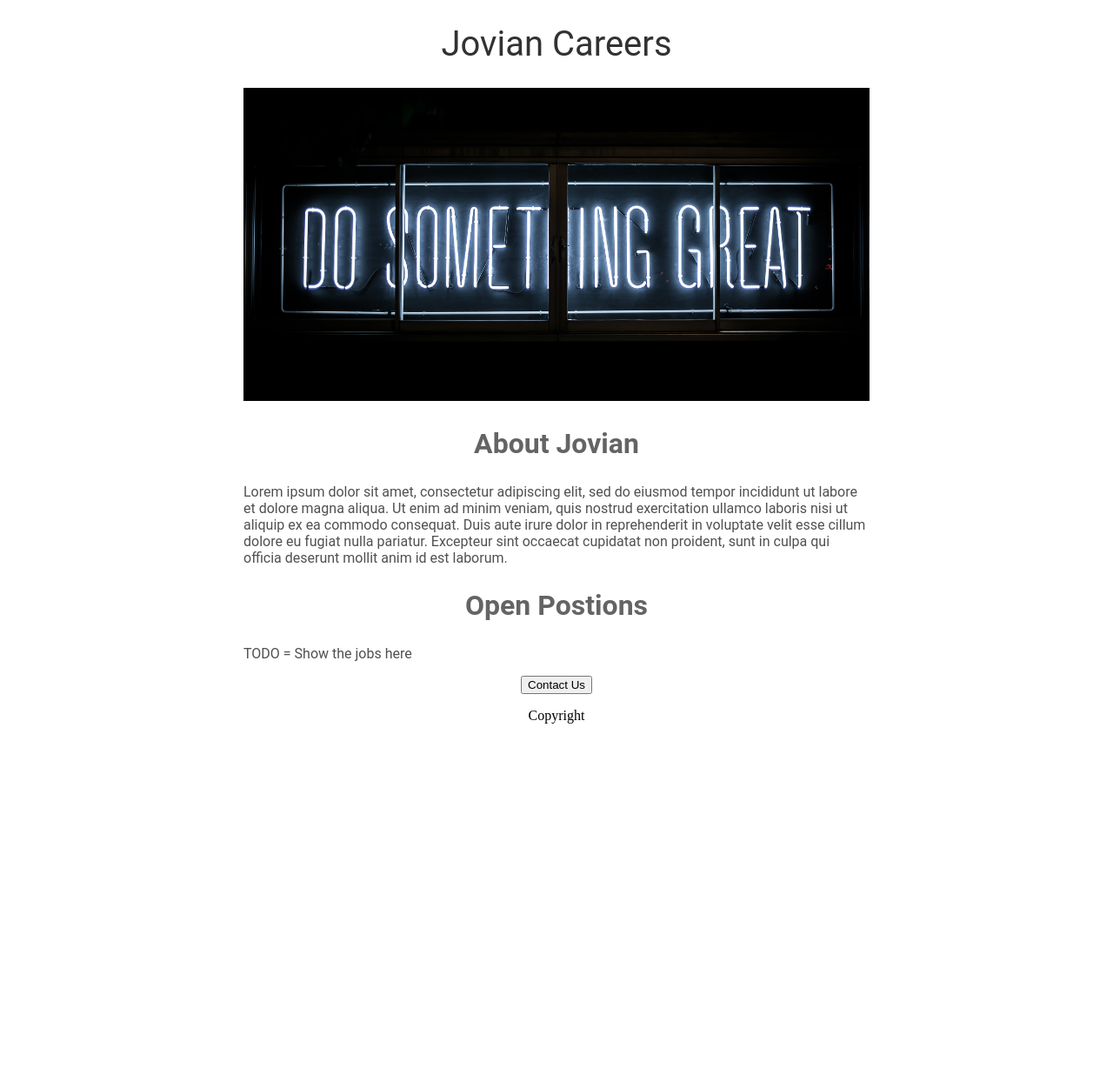
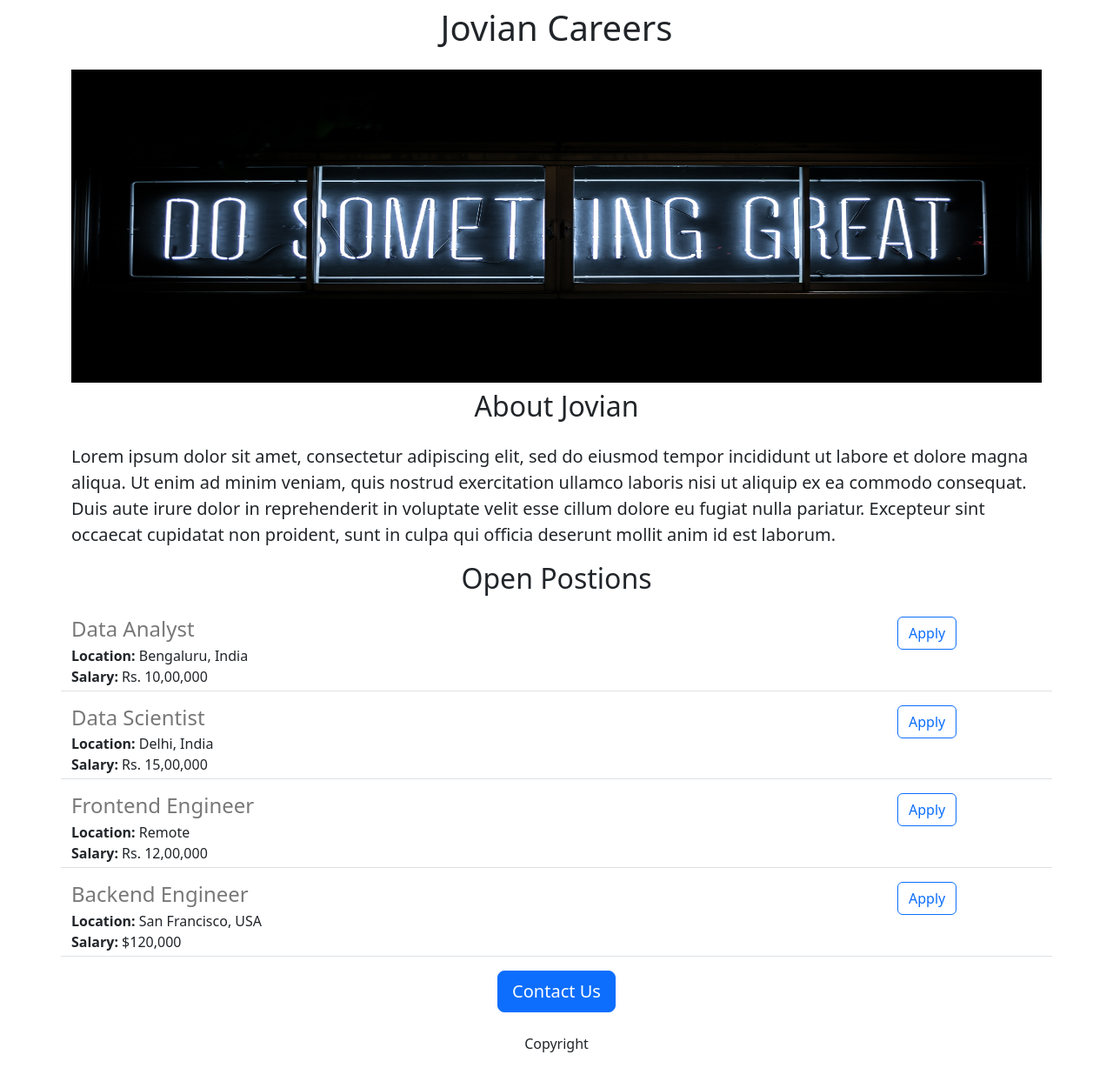
Before and after one commit to jasemp/careers-website, a Flask app: page / in a window 1280 px wide. Shown: the whole page at 87% size. Before the commit the page ends 832 px from the top, so only its background shows below. Run offline with Flask 3, Linux system fonts and the light colour scheme.

Commit message:
jobs listed

```diff
--- a/app.py
+++ b/app.py
@@ -1,13 +1,39 @@
-from flask import Flask, render_template
+from flask import Flask, render_template, jsonify
 
 app = Flask(__name__)
+
+JOBS = [{
+  'id': 1,
+  'title': 'Data Analyst',
+  'location': 'Bengaluru, India',
+  'salary': 'Rs. 10,00,000'
+}, {
+  'id': 2,
+  'title': 'Data Scientist',
+  'location': 'Delhi, India',
+  'salary': 'Rs. 15,00,000'
+}, {
+  'id': 3,
+  'title': 'Frontend Engineer',
+  'location': 'Remote',
+  'salary': 'Rs. 12,00,000'
+}, {
+  'id': 4,
+  'title': 'Backend Engineer',
+  'location': 'San Francisco, USA',
+  'salary': '$120,000'
+}]
 
 
 @app.route("/")
 def hello_world():
-  return render_template('home.html')
+  return render_template('home.html', jobs=JOBS, company_name="Jovian")
 
 
-print(__name__)
+@app.route("/api/jobs")
+def list_jobs():
+  return jsonify(JOBS)
+
+
 if __name__ == "__main__":
   app.run(host='0.0.0.0', debug=True)
--- a/templates/home.html
+++ b/templates/home.html
@@ -1,53 +1,32 @@
 <!DOCTYPE html>
 <html>
   <head>
+    <meta charset="utf-8">
+    <meta name="viewport" content="width=device-width, initial-scale=1">
     <title>Jovian Careers</title>
+    <link href="https://cdn.jsdelivr.net/npm/bootstrap@5.3.1/dist/css/bootstrap.min.css" rel="stylesheet" integrity="sha384-4bw+/aepP/YC94hEpVNVgiZdgIC5+VKNBQNGCHeKRQN+PtmoHDEXuppvnDJzQIu9" crossorigin="anonymous">
     <style>
-      h1 {
-        font-size: 40px;
-        font-family: Roboto;
-        font-weight: normal;
-        color: rgb(50,50,50);
-        text-align: center
+      #banner {
+        height: 360px;
+        width: 100%;
       }
-
-      #banner {
-        width: 100%;
-        height: 360px;
-        object-fit: cover
-      }
-
-      h2 {
-        font-family: Roboto;
-        font-size: 32px;
-        color: rgb(100, 100, 100);
-        text-align: center
-      }
-
-      .bodytext {
-        font-family: Roboto;
-        color: rgb(80, 80, 80);
-      }
-
-      #container {
-        max-width: 720px;
-        margin: 0 auto 0 auto;
-      }
-
-
     </style>
   </head>
   <body>
-    <div id = "container">
-        <h1>Jovian Careers</h1>
-        <img id="banner" src="./static/banner.jpg">
-        <h2>About Jovian</h2>
-        <p class="bodytext">Lorem ipsum dolor sit amet, consectetur adipiscing elit, sed do eiusmod tempor incididunt ut labore et dolore magna aliqua. Ut enim ad minim veniam, quis nostrud exercitation ullamco laboris nisi ut aliquip ex ea commodo consequat. Duis aute irure dolor in reprehenderit in voluptate velit esse cillum dolore eu fugiat nulla pariatur. Excepteur sint occaecat cupidatat non proident, sunt in culpa qui officia deserunt mollit anim id est laborum.</p>
-        <h2>Open Postions</h2>
-        <p class="bodytext">TODO = Show the jobs here</p>
-        <div style="text-align:center;">
-          <button>Contact Us</button>
-          <p>Copyright</p>
+    <div class="container">
+        <h1 class="text-center mt-2 mb-4">{{company_name}} Careers</h1>
+        <img class="img-fluid" id="banner" src="./static/banner.jpg">
+        <h2 class="text-center mt-2 mb-4">About Jovian</h2>
+        <p class="lead">Lorem ipsum dolor sit amet, consectetur adipiscing elit, sed do eiusmod tempor incididunt ut labore et dolore magna aliqua. Ut enim ad minim veniam, quis nostrud exercitation ullamco laboris nisi ut aliquip ex ea commodo consequat. Duis aute irure dolor in reprehenderit in voluptate velit esse cillum dolore eu fugiat nulla pariatur. Excepteur sint occaecat cupidatat non proident, sunt in culpa qui officia deserunt mollit anim id est laborum.</p>
+        <h2 class="text-center mt-2 mb-4">Open Postions</h2>
+        <div>
+          {% for job in jobs %}
+            {% include 'jobitem.html' %}
+          {% endfor %}
+        </div>
+        <div class="text-center">
+          <button class="btn btn-primary btn-lg">Contact Us</button>
+          <p class="mt-4">Copyright</p>
         </div>
     </div>
   </body>
--- /dev/null
+++ b/templates/jobitem.html
@@ -0,0 +1,16 @@
+<div class="border-bottom row" style="margin-bottom:16px; padding-bottom:4px;">
+  <div class="col-10">
+    <h4 style="color:rgb(120,120,120); margin-bottom:4px; ">{{job['title']}} </h4>
+    <div>
+      <b>Location:</b> {{job['location']}}
+    </div>
+    {% if 'salary' in job%}
+    <div>
+      <b>Salary:</b> {{job['salary']}}
+    </div>
+    {% endif %}
+  </div>
+  <div class="col-2">
+    <button type="button" class="btn btn-outline-primary">Apply</button>
+  </div>
+</div>
```
